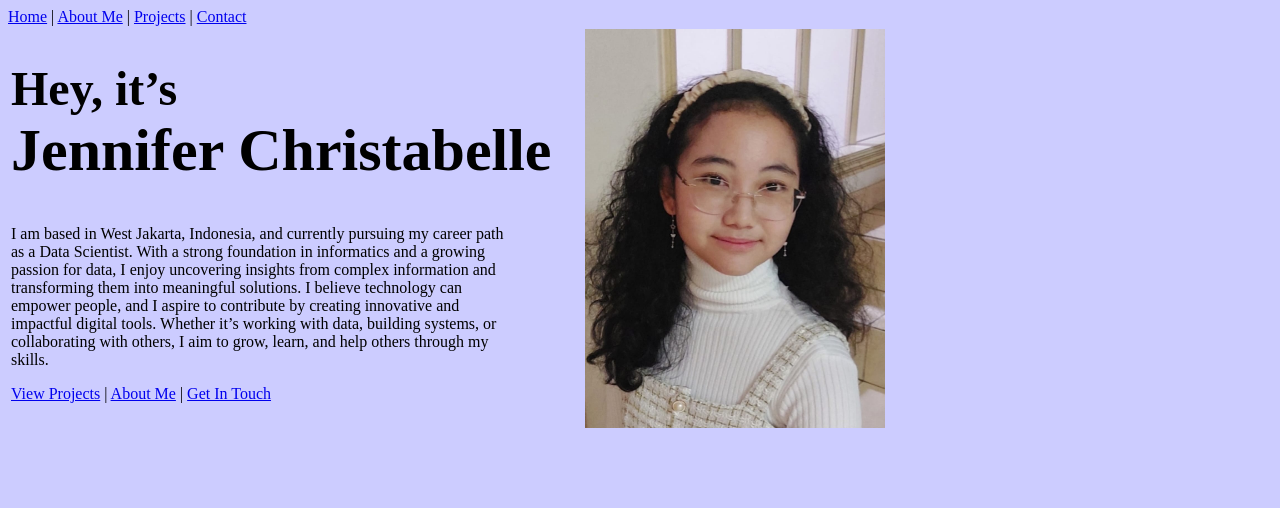
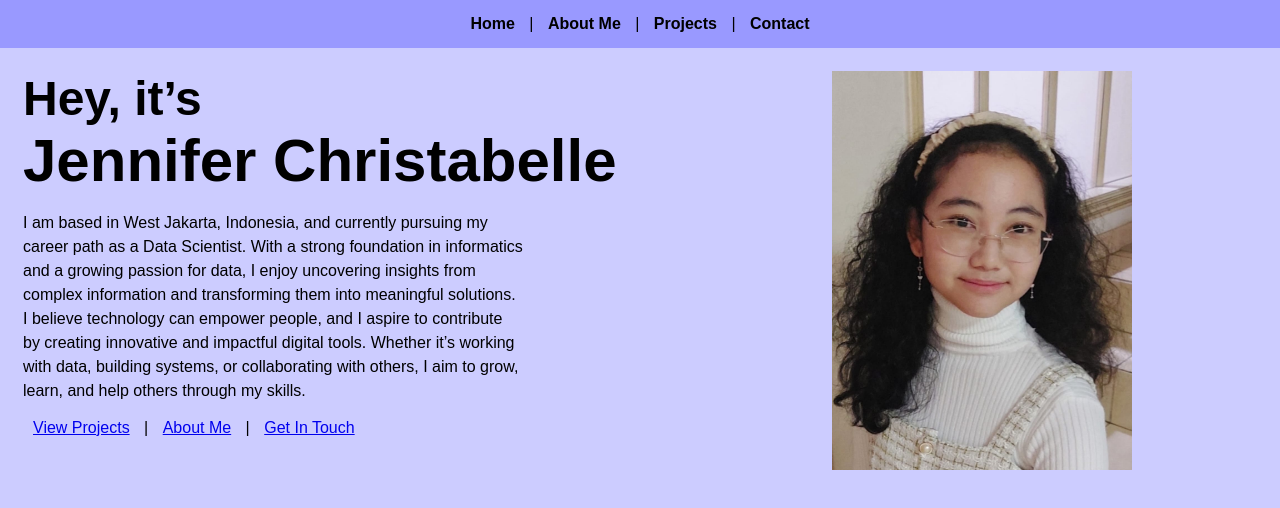
Before and after one commit to jennifer-chrstbll/portofolio, a plain HTML site: page index.html in a window 1280 px wide. Drawn offline with Linux system fonts and the light colour scheme.

Commit message:
pisahin css dan html

```diff
--- a/index.html
+++ b/index.html
@@ -3,8 +3,9 @@
 <head>
   <meta charset="UTF-8">
   <title>Jennifer Christabelle | Portfolio</title>
+  <link rel="stylesheet" href="style.css">
 </head>
-<body style="background-color:#ccccff;">
+<body>
   <header>
     <nav>
       <a href="index.html">Home</a> |
@@ -18,10 +19,10 @@
     <table>
       <tr>
         <!-- Left side: Intro text -->
-        <td style="vertical-align:top; padding-right:30px;">
-          <h1 style="font-size:48px; margin-bottom:0;">Hey, it’s</h1>
-          <h1 style="font-size:60px; margin-top:0;">Jennifer Christabelle </h1>
-          <p style="max-width:500px;">
+        <td>
+          <h1>Hey, it’s</h1>
+          <h1>Jennifer Christabelle</h1>
+          <p>
             I am based in West Jakarta, Indonesia, and currently pursuing my career path as a Data Scientist.
             With a strong foundation in informatics and a growing passion for data, I enjoy uncovering insights
             from complex information and transforming them into meaningful solutions. I believe technology can
--- /dev/null
+++ b/style.css
@@ -0,0 +1,67 @@
+/* Background color untuk semua halaman */
+body {
+  background-color: #ccccff;
+  font-family: Arial, sans-serif;
+  margin: 0;
+  padding: 0;
+}
+
+/* Navigation bar */
+nav {
+  padding: 15px;
+  background-color: #9999ff;
+  text-align: center;
+}
+
+nav a {
+  text-decoration: none;
+  color: black;
+  font-weight: bold;
+  margin: 0 10px;
+}
+
+nav a:hover {
+  text-decoration: underline;
+}
+
+/* Main content */
+main {
+  padding: 20px;
+}
+
+/* Index.html specific */
+main table {
+  width: 100%;
+}
+
+main td {
+  vertical-align: top;
+  padding-right: 30px;
+}
+
+h1 {
+  margin: 0;
+}
+
+h1:first-of-type {
+  font-size: 48px;
+}
+
+h1:nth-of-type(2) {
+  font-size: 60px;
+}
+
+main p {
+  max-width: 500px;
+  line-height: 1.5;
+}
+
+/* Links in main content */
+main div a {
+  margin: 0 10px;
+}
+
+/* Projects list spacing */
+main ul li {
+  margin-bottom: 20px;
+}
```
Also changed, not shown: aboutme.html (+2 -1 lines), contact.html (+2 -1 lines), projects.html (+2 -2 lines).
